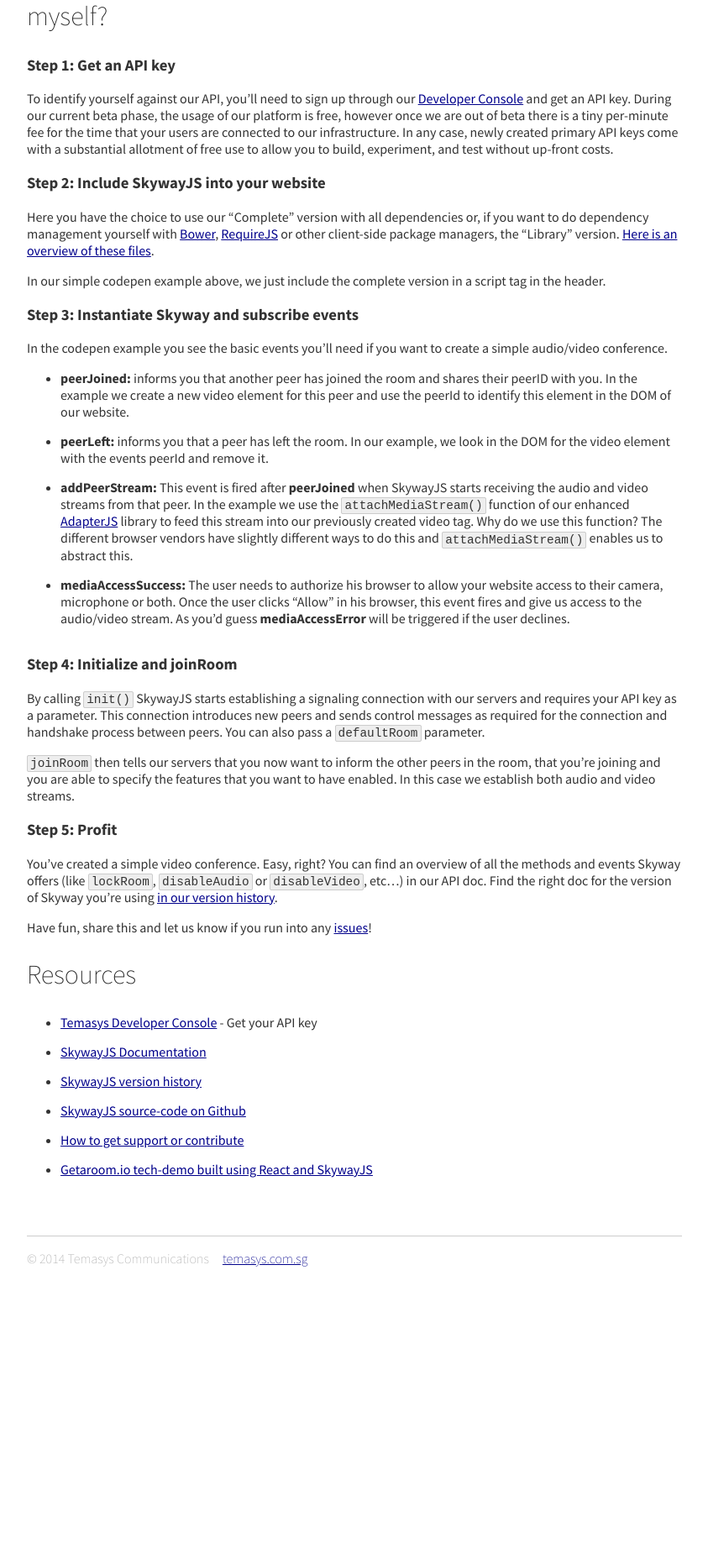
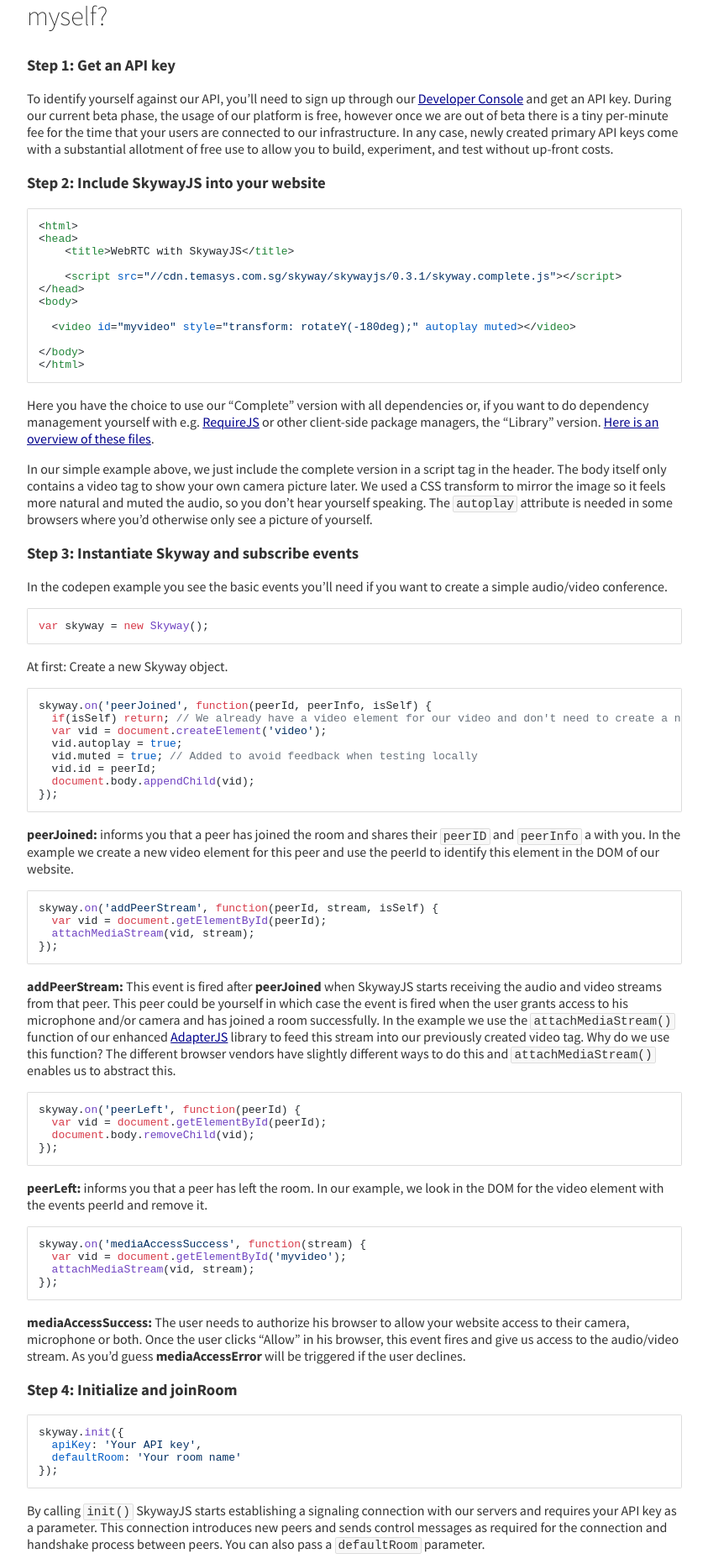
Before and after one commit to Temasys/temasys.github.io, a Jekyll site: the page built from _posts/2014-08-08-Getting_started_with_WebRTC_and_SkywayJS.markdown, in a window 1280 px wide. Shown: the part 1523-3385 px from the top of the page at 84% size, without its empty margins (218-1061 px from the left). Built offline with Jekyll 4.4.1, drawn with Linux system fonts in a browser that asks for light colours; nearby versions of some CDN libraries; Markdown is read by kramdown in place of the engine named in the settings; before the commit the page ends 3057 px from its top, so only the background shows below that; some of the changed text lies outside the part shown.

Commit message:
Updating getting started blog post

```diff
--- a/_layouts/default.html
+++ b/_layouts/default.html
@@ -23,6 +23,10 @@
         <meta property="og:image" content="{{site.baseurl}}/resources/assets/opengraph.png">
         <meta property="og:site_name" content="{{site.name}}">
         <meta property="og:description" content="{{site.description}}">
+
+        <link rel="stylesheet" href="http://cdnjs.cloudflare.com/ajax/libs/highlight.js/8.1/styles/github.min.css">
+        <script src="http://cdnjs.cloudflare.com/ajax/libs/highlight.js/8.1/highlight.min.js"></script>
+        <script>hljs.initHighlightingOnLoad();</script>
     </head>
 
     <body>
--- a/_posts/2014-08-08-Getting_started_with_WebRTC_and_SkywayJS.markdown
+++ b/_posts/2014-08-08-Getting_started_with_WebRTC_and_SkywayJS.markdown
@@ -12,10 +12,11 @@
 
 Here is an example codepen that we've created that shows how you can create a very simple audio/video conference with merely 32 lines of JavaScript client-side code, with no additional server-code required.
 
-<p data-height="440" data-theme-id="7751" data-slug-hash="nKvBu" data-default-tab="result" class='codepen'>See the Pen <a href='http://codepen.io/serrynaimo/pen/nKvBu/'>WebRTC with SkywayJS</a> by Thomas Gorissen (<a href='http://codepen.io/serrynaimo'>@serrynaimo</a>) on <a href='http://codepen.io'>CodePen</a>.</p>
+<p data-height="360" data-theme-id="7751" data-slug-hash="nKvBu" data-default-tab="result" class='codepen'>See the Pen <a href='http://codepen.io/serrynaimo/pen/nKvBu/'>WebRTC with SkywayJS</a> by Thomas Gorissen (<a href='http://codepen.io/serrynaimo'>@serrynaimo</a>) on <a href='http://codepen.io'>CodePen</a>.</p>
 <script async src="//codepen.io/assets/embed/ei.js"></script>
 
 To further demonstrate the possibilities and flexibility of SkywayJS, I've also created a more elaborate demo created with the help of [Facebooks React](http://facebook.github.io/react/) at [http://getaroom.io](http://getaroom.io). Check it out, share it, and and use it if you like it.
+
 
 
 
@@ -42,6 +43,7 @@
 
 
 
+
 ## How do I get started building cool stuff with SkywayJS myself?
 
 ### Step 1: Get an API key
@@ -50,24 +52,78 @@
 
 ### Step 2: Include SkywayJS into your website
 
-Here you have the choice to use our "Complete" version with all dependencies or, if you want to do dependency management yourself with [Bower](http://bower.io/), [RequireJS](http://requirejs.org/) or other client-side package managers, the "Library" version. [Here is an overview of these files](https://temasys.atlassian.net/wiki/display/TPD/Introducing+SkywayJS#IntroducingSkywayJS-Versionsupportandreleases).
+<pre><code class="html">&lt;html&gt;
+&lt;head&gt;
+    &lt;title>WebRTC with SkywayJS&lt;/title&gt;
 
-In our simple codepen example above, we just include the complete version in a script tag in the header.
+    &lt;script src="//cdn.temasys.com.sg/skyway/skywayjs/0.3.1/skyway.complete.js"&gt;&lt;/script&gt;
+&lt;/head&gt;
+&lt;body&gt;
+
+  &lt;video id="myvideo" style="transform: rotateY(-180deg);" autoplay muted>&lt;/video&gt;
+
+&lt;/body&gt;
+&lt;/html&gt;
+</code></pre>
+
+Here you have the choice to use our "Complete" version with all dependencies or, if you want to do dependency management yourself with e.g. [RequireJS](http://requirejs.org/) or other client-side package managers, the "Library" version. [Here is an overview of these files](https://temasys.atlassian.net/wiki/display/TPD/Introducing+SkywayJS#IntroducingSkywayJS-Versionsupportandreleases).
+
+In our simple example above, we just include the complete version in a script tag in the header. The body itself only contains a video tag to show your own camera picture later. We used a CSS transform to mirror the image so it feels more natural and muted the audio, so you don't hear yourself speaking. The *autoplay* attribute is needed in some browsers where you'd otherwise only see a picture of yourself.
+
 
 ### Step 3: Instantiate Skyway and subscribe events
 
 In the codepen example you see the basic events you'll need if you want to create a simple audio/video conference.
 
-- **peerJoined:** informs you that another peer has joined the room and shares their peerID with you. In the example we create a new video element for this peer and use the peerId to identify this element in the DOM of our website.
-- **peerLeft:** informs you that a peer has left the room. In our example, we look in the DOM for the video element with the events peerId and remove it.
-- **addPeerStream:** This event is fired after **peerJoined** when SkywayJS starts receiving the audio and video streams from that peer. In the example we use the *attachMediaStream()* function of our enhanced [AdapterJS](http://github.com/Temasys/AdapterJS) library to feed this stream into our previously created video tag. Why do we use this function? The different browser vendors have slightly different ways to do this and *attachMediaStream()* enables us to abstract this.
-- **mediaAccessSuccess:** The user needs to authorize his browser to allow your website access to their camera, microphone or both. Once the user clicks "Allow" in his browser, this event fires and give us access to the audio/video stream. As you'd guess **mediaAccessError** will be triggered if the user declines.
+<pre><code class="javascript">var skyway = new Skyway();
+</code></pre>
+At first: Create a new Skyway object.
+<pre><code class="javascript">skyway.on('peerJoined', function(peerId, peerInfo, isSelf) {
+  if(isSelf) return; // We already have a video element for our video and don't need to create a new one.
+  var vid = document.createElement('video');
+  vid.autoplay = true;
+  vid.muted = true; // Added to avoid feedback when testing locally
+  vid.id = peerId;
+  document.body.appendChild(vid);
+});
+</code></pre>
+**peerJoined:** informs you that a peer has joined the room and shares their *peerID* and *peerInfo* a with you. In the example we create a new video element for this peer and use the peerId to identify this element in the DOM of our website.
+<pre><code class="javascript">skyway.on('addPeerStream', function(peerId, stream, isSelf) {
+  var vid = document.getElementById(peerId);
+  attachMediaStream(vid, stream);
+});
+</code></pre>
+**addPeerStream:** This event is fired after **peerJoined** when SkywayJS starts receiving the audio and video streams from that peer. This peer could be yourself in which case the event is fired when the user grants access to his microphone and/or camera and has joined a room successfully. In the example we use the *attachMediaStream()* function of our enhanced [AdapterJS](http://github.com/Temasys/AdapterJS) library to feed this stream into our previously created video tag. Why do we use this function? The different browser vendors have slightly different ways to do this and *attachMediaStream()* enables us to abstract this.
+<pre><code class="javascript">skyway.on('peerLeft', function(peerId) {
+  var vid = document.getElementById(peerId);
+  document.body.removeChild(vid);
+});
+</code></pre>
+**peerLeft:** informs you that a peer has left the room. In our example, we look in the DOM for the video element with the events peerId and remove it.
+<pre><code class="javascript">skyway.on('mediaAccessSuccess', function(stream) {
+  var vid = document.getElementById('myvideo');
+  attachMediaStream(vid, stream);
+});
+</code></pre>
+**mediaAccessSuccess:** The user needs to authorize his browser to allow your website access to their camera, microphone or both. Once the user clicks "Allow" in his browser, this event fires and give us access to the audio/video stream. As you'd guess **mediaAccessError** will be triggered if the user declines.
+
 
 ### Step 4: Initialize and joinRoom
 
+<pre><code class="javascript">skyway.init({
+  apiKey: 'Your API key',
+  defaultRoom: 'Your room name'
+});
+</code></pre>
 By calling *init()* SkywayJS starts establishing a signaling connection with our servers and requires your API key as a parameter. This connection introduces new peers and sends control messages as required for the connection and handshake process between peers. You can also pass a *defaultRoom* parameter.
 
-*joinRoom* then tells our servers that you now want to inform the other peers in the room, that you're joining and you are able to specify the features that you want to have enabled. In this case we establish both audio and video streams.
+<pre><code class="javascript">skyway.joinRoom({
+    audio: true,
+    video: true
+});
+</code></pre>
+*joinRoom* then tells our servers that you now want to inform the other peers in the room, that you're joining and you are able to specify the features that you want to have enabled. In this case we establish both audio and video streams. You don't need to pass anything if you just want to send chat messages or data streams.
+
 
 ### Step 5: Profit
 
--- a/style.css
+++ b/style.css
@@ -67,31 +67,18 @@
 }
 
 pre {
-    background-color: #E8E8E8;
-    margin-left: 30px;
-    padding: 5px;
-    width: 80%;
-}
-
-code {
-    background-color: #E8E8E8;
-    padding-left: 3px;
-    padding-right: 3px;
-}
-
-pre {
-    background-color: #E8E8E8;
-    margin-left: 30px;
-    padding: 5px;
-    width: 80%;
+    margin-top: 0;
+    background: #ddd;
+    border-radius: 2px;
+    padding: 1px;
 }
 
 em {
     font-family: 'Courier New', serif;
     font-size: .9em;
-    border: 1px solid #ccc;
+    border: 1px solid #ddd;
     border-radius: 2px;
-    background: #eee;
+    background: #f8f8f8;
     padding: 1px 3px;
     font-style: normal;
     vertical-align: middle;
@@ -346,5 +333,6 @@
 }
 
 .cp_embed_iframe {
-    border: 1px solid #222;
+    border: 1px solid #ddd;
+    border-radius: 2px;
 }
```
Also changed, not shown: index.html (+4 -4 lines).
